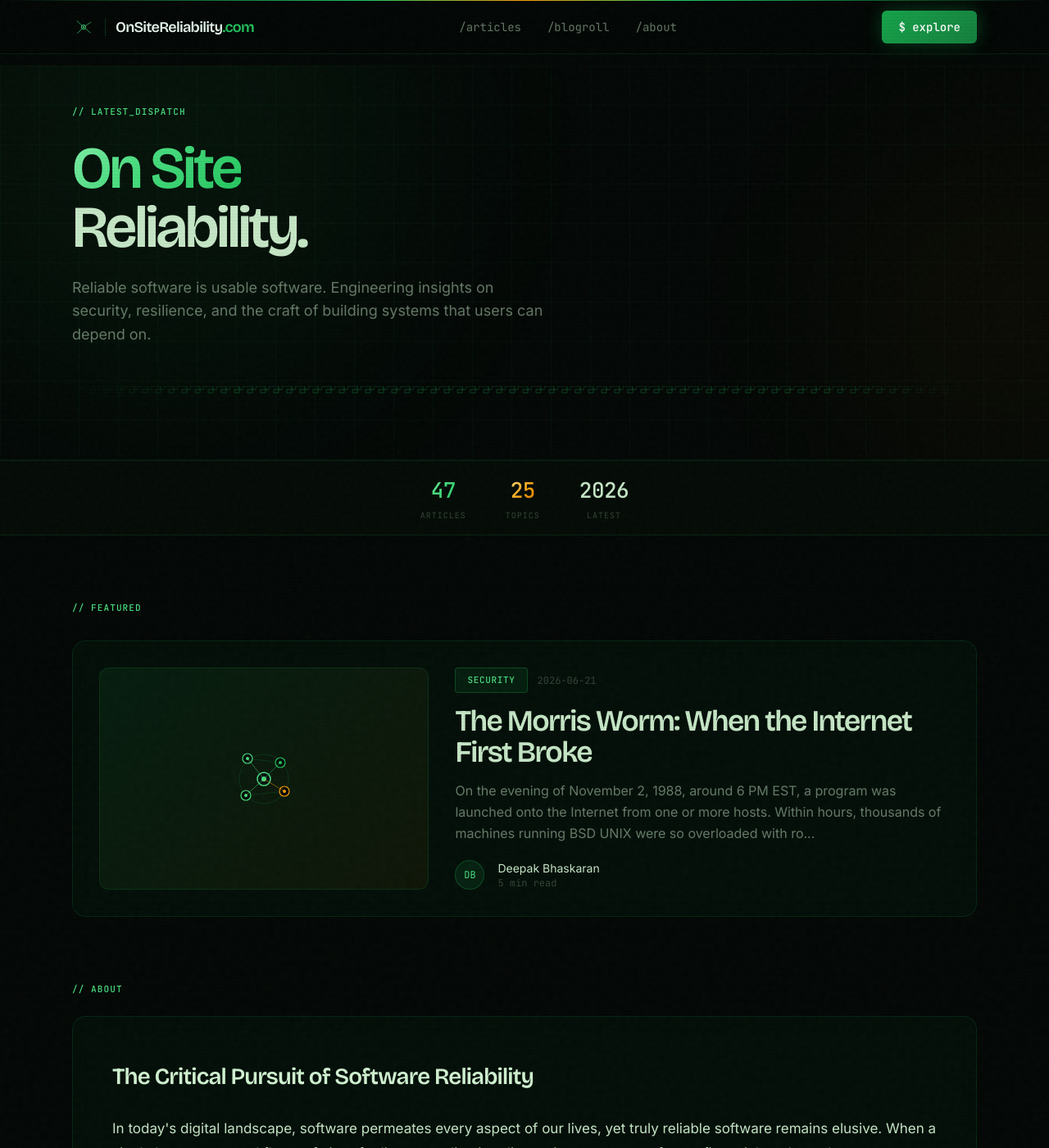
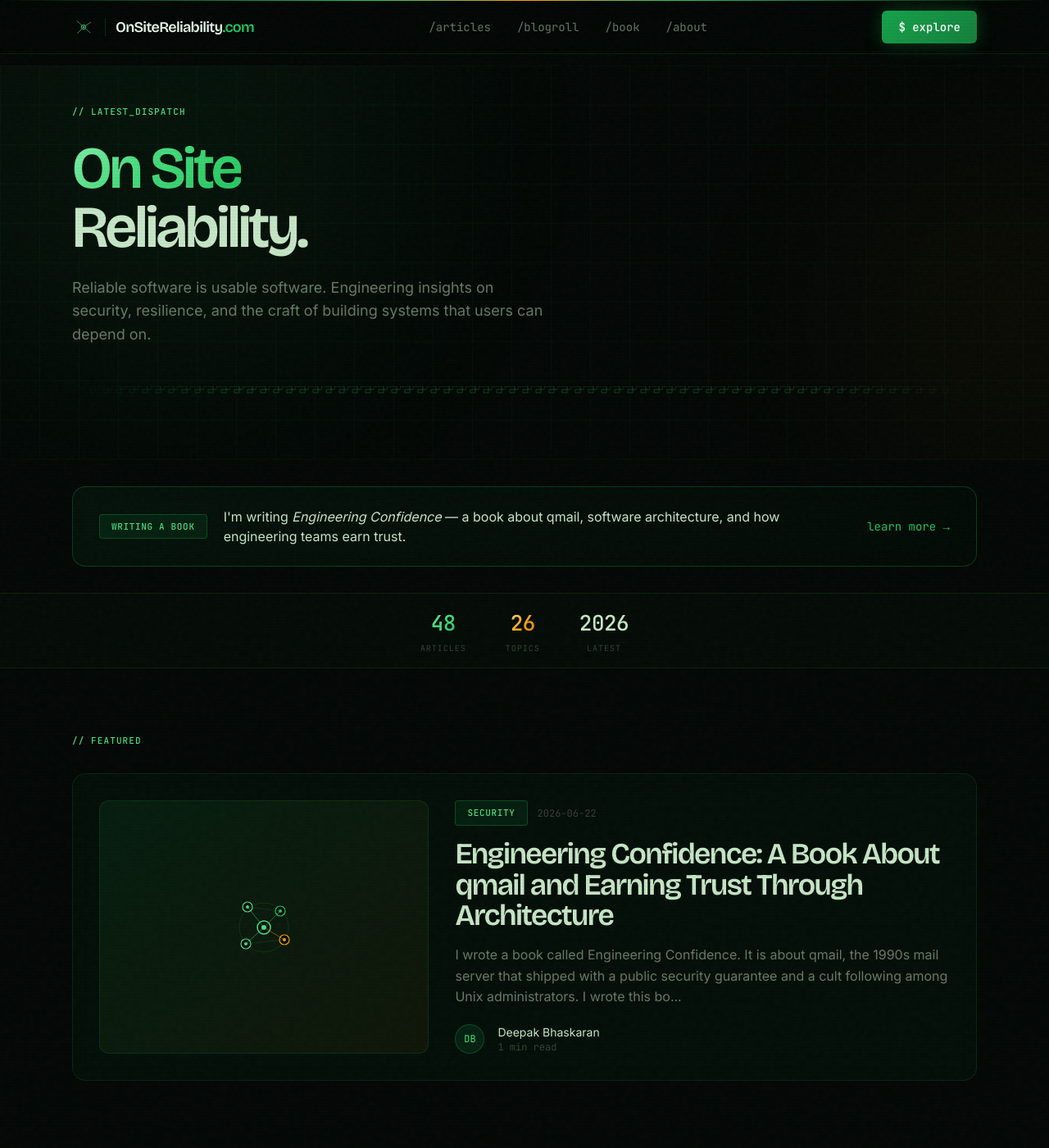
Before and after one commit to qapage/qapage.github.io, a Jekyll site: the page built from index.html, in a window 1280 px wide and 1400 px high. Shown: the whole window at 82% size. Built offline with Jekyll 4.4.1, drawn with Linux system fonts in a browser that asks for light colours; nearby versions of some CDN libraries; some of the changed lines change nothing that is shown; some of the changed text lies outside the part shown.

Commit message:
Added book announcement to my blog

```diff
--- a/_includes/header.html
+++ b/_includes/header.html
@@ -18,6 +18,7 @@
     <div class="hidden md:flex items-center gap-8 text-sm mono" style="color:var(--t2);">
       <a href="{{ site.baseurl }}/posts/" class="hover:text-white transition-colors" style="text-decoration:none;">/articles</a>
       <a href="{{ site.baseurl }}/engineering_blogs/" class="hover:text-white transition-colors" style="text-decoration:none;">/blogroll</a>
+      <a href="{{ site.baseurl }}/book/" class="hover:text-white transition-colors" style="text-decoration:none;">/book</a>
       <a href="{{ site.baseurl }}/about/" class="hover:text-white transition-colors" style="text-decoration:none;">/about</a>
     </div>
     <a href="{{ site.baseurl }}/posts/" class="btn-primary text-white text-sm px-5 py-2.5 rounded-md font-medium mono" style="text-decoration:none;">$ explore</a>
--- /dev/null
+++ b/_posts/2026-06-22-Engineering-Confidence-A-Book-About-qmail.md
@@ -0,0 +1,25 @@
+---
+layout: post
+title: "Engineering Confidence: A Book About qmail and Earning Trust Through Architecture"
+categories: [Announcements]
+tags: [security, architecture, books]
+---
+
+
+I wrote a book called *Engineering Confidence*. It is about qmail, the 1990s mail server that shipped with a public security guarantee and a cult following among Unix administrators.  I wrote this book because qmail is worth remembering. Imagine the confidence needed to thrown open your source code to the whole world, and dare it to find a security hole. On top of it, the developer of qmail, D.J. Bernstein offered $500 to anyone who found a security hole in the latest version of qmail. That confidence is rarely seen in software today. That confidence was based on principles, it was based on structure. This structure is worth learning, worth considering when we make decisions about software today.
+
+The book is not an installation manual. It uses qmail as a case study in how software earns trust: through architecture, boundaries, constrained privilege, careful parsing, explicit claims, and long-term maintenance decisions. Modern engineering teams make claims all the time: this system is secure, reliable, simple, maintainable, zero trust, cloud native, production ready. qmail is a reminder that confidence has to be earned in the design.
+
+#### What it covers
+
+The book follows qmail from the hostile mail environment of the 1990s, through Bernstein's architectural response, to the long-term consequences of a frozen upstream. It examines the security guarantee, the disputes around it, the patch culture that grew in the absence of releases, and what modern engineering teams can still learn from the design.
+
+#### Who it is for
+
+Site reliability engineers, security engineers, infrastructure engineers, engineering managers, and anyone interested in how technical confidence is built, challenged, and maintained. No prior qmail experience required.
+
+#### Status
+
+The book is nearing completion. Formats planned: EPUB, PDF, Kindle, and paperback.
+
+[Read more about the book](/book/) or [Buy on Leanpub](https://leanpub.com/engineeringconfidence).
--- /dev/null
+++ b/book.md
@@ -0,0 +1,113 @@
+---
+layout: page
+title: "Engineering Confidence"
+permalink: /book/
+---
+
+## Lessons from qmail, the 1990s Mail Server with a Security Guarantee and a Cult Following
+
+**A book about how software earns trust when the stakes are real.**
+
+[Buy on Leanpub](https://leanpub.com/engineeringconfidence)
+
+qmail was more than a mail server. It was an argument: that security should come
+from architecture, not hope; that trusted code should be small; that dangerous
+parsing should be avoided; and that public claims should be precise enough to
+inspect.
+
+*Engineering Confidence* uses qmail as a case study in how software earns
+confidence through architecture, boundaries, implementation, documentation,
+defaults, maintenance, and adversarial review.
+
+This is not a qmail installation manual. It is a book for engineers and
+engineering leaders who care about reliability, security, operational trust, and
+the long-term cost of design decisions.
+
+---
+
+#### Why qmail?
+
+In the 1990s, Internet mail was becoming public, commercial, and hostile.
+Sendmail was everywhere, and administrators lived with a recurring rhythm of
+advisories, patches, rebuilds, and operational uncertainty.
+
+D. J. Bernstein's qmail arrived with a different claim. It did not promise to
+patch faster. It promised that architecture could make some classes of bugs less
+powerful before they were even found.
+
+That is what makes qmail worth studying today.
+
+Modern systems still struggle with the same questions:
+
+- Which code is trusted?
+- Which component parses hostile input?
+- Which process has authority?
+- What happens when a parser is wrong?
+- What exactly does a security claim cover?
+- How do defaults, documentation, and maintenance affect trust?
+- When does simplicity help, and when does it create new costs?
+
+qmail is old software. The engineering questions are not old.
+
+---
+
+#### What the book covers
+
+*Engineering Confidence* follows qmail from historical pressure to architectural
+response to long-term consequences.
+
+- The 1990s mail-server environment that made qmail plausible
+- Sendmail's historical role and why its complexity was understandable
+- Bernstein's public technical style and security posture
+- qmail's architecture: small programs, clear boundaries, and limited trust
+- The "don't parse" philosophy
+- Maildir, queue reliability, and filesystem-based design
+- The famous qmail security guarantee
+- The Guninski and Qualys security disputes
+- The frozen upstream, patch culture, and maintenance tradeoffs
+- What qmail got right
+- What did not age as well
+- What modern teams can still learn from it
+
+---
+
+#### Who this is for
+
+- Site reliability engineers
+- Security engineers
+- Infrastructure engineers
+- Engineering managers
+- Platform teams
+- Unix and Internet-history readers
+- Anyone interested in how technical confidence is built, challenged, and maintained
+
+You do not need to be a qmail user to read it. The book explains the relevant
+mail, Unix, and security context as it goes.
+
+---
+
+#### Why I wrote it
+
+I wrote this book because qmail is worth remembering. Imagine the confidence needed to thrown open your source code to the whole world, and dare it to find a security hole. On top of it, the developer of qmail, D.J. Bernstein offered $500 to anyone who found a security hole in the latest version of qmail. That confidence is rarely seen in software today. That confidence was based on principles, it was based on structure. This structure is worth learning, worth considering when we make decisions about software today.
+
+Modern engineering teams make claims all the time: this system is secure, reliable, simple, maintainable, zero trust, cloud native, production ready. qmail is a reminder that confidence has to be earned in the design.
+
+---
+
+#### Get updates
+
+*Engineering Confidence* is nearing completion. You can follow the book's
+progress and get notified at launch:
+
+[Follow on Leanpub](https://leanpub.com/engineeringconfidence)
+
+---
+
+#### About the author
+
+Deepak Bhaskaran is a senior engineering leader focused on reliability, security,
+and infrastructure. He is currently a Sr Director of Engineering at Cisco, where
+he is responsible for the reliability of Cisco Security products including Cisco
+Duo, Cisco Secure Access, and Umbrella.
+
+He writes at [OnSiteReliability.com](https://www.onsitereliability.com).
--- a/index.html
+++ b/index.html
@@ -21,6 +21,19 @@ summary: "Reliable software is usable software. How do we get there?"
     </p>
     <div class="greek-key mt-12 mb-0"></div>
   </div>
+</section>
+
+<!-- BOOK BANNER -->
+<section class="max-w-6xl mx-auto px-6 pt-8 pb-8">
+  <a href="{{ site.baseurl }}/book/" class="block" style="text-decoration:none;">
+    <div class="glass rounded-2xl px-8 py-6 flex items-center justify-between gap-6" style="border:1px solid rgba(34,197,94,0.25);background:linear-gradient(135deg,rgba(34,197,94,0.06),rgba(34,197,94,0.02));">
+      <div class="flex items-center gap-5">
+        <span class="badge badge-green" style="white-space:nowrap;">WRITING A BOOK</span>
+        <span style="color:var(--t1);font-size:1rem;">I'm writing <em>Engineering Confidence</em> &mdash; a book about qmail, software architecture, and how engineering teams earn trust.</span>
+      </div>
+      <span class="mono text-sm shrink-0" style="color:var(--green);">learn more &rarr;</span>
+    </div>
+  </a>
 </section>
 
 <!-- STATS STRIP -->
```
